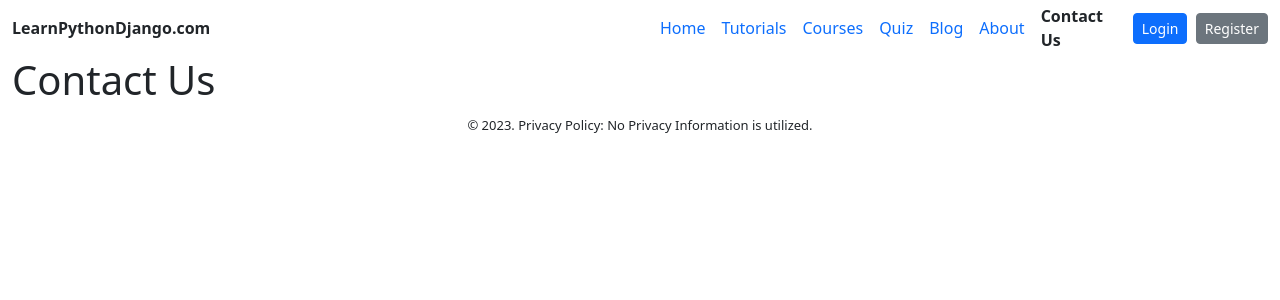
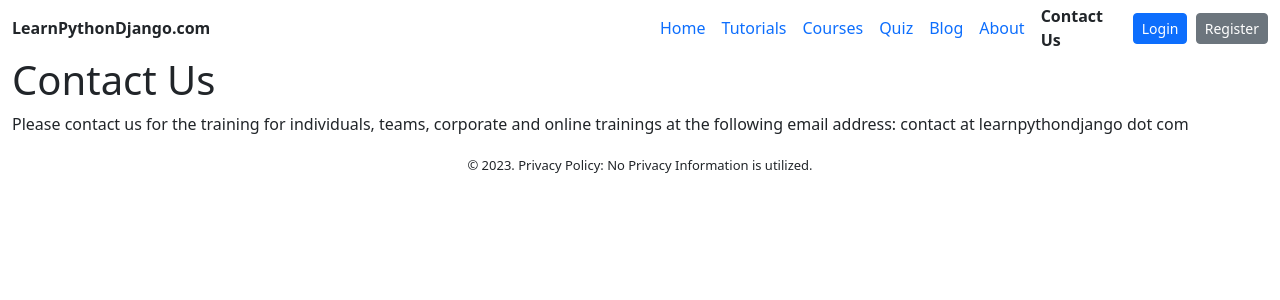
Before and after one commit to ARUNRGAGILITY/django_edu, a Django app: page /contact_us in a window 1280 px wide. Shown: the top 300 px of the page. Run offline with Django 4.2, Linux system fonts and the light colour scheme; parts of the project's set-up code (start-up, migrations or seed data) failed here and were passed over; some libraries are stand-ins or nearby versions.

```diff
--- a/app_web/templates/app_web/contact_us.html
+++ b/app_web/templates/app_web/contact_us.html
@@ -5,5 +5,8 @@
 <div class="container-fluid">
     {% include "../app_web/top_level_menu.html" %}
     <h1>Contact Us</h1>
+    <p>Please contact us for the training for individuals, teams, corporate and online trainings at the following
+        email address: contact at learnpythondjango dot com
+    </p>
 </div>
 {% endblock content %}
```
